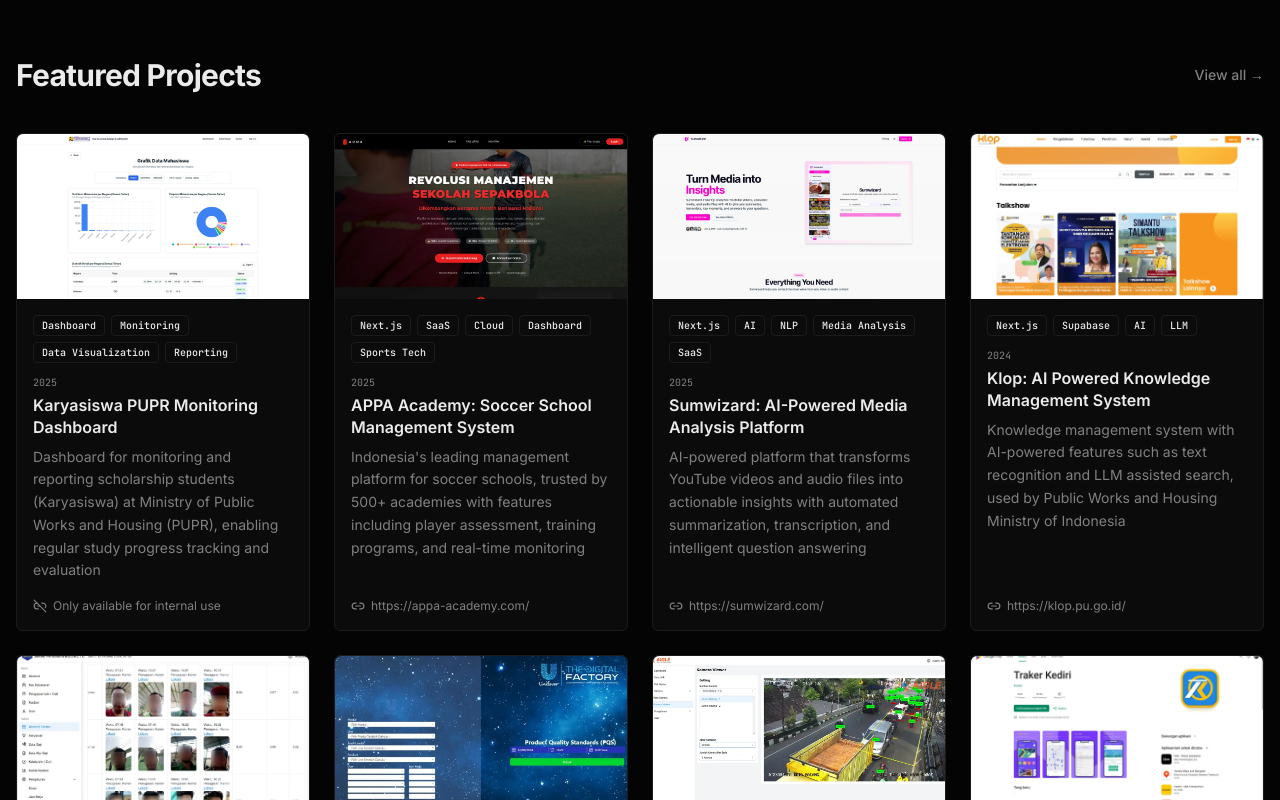
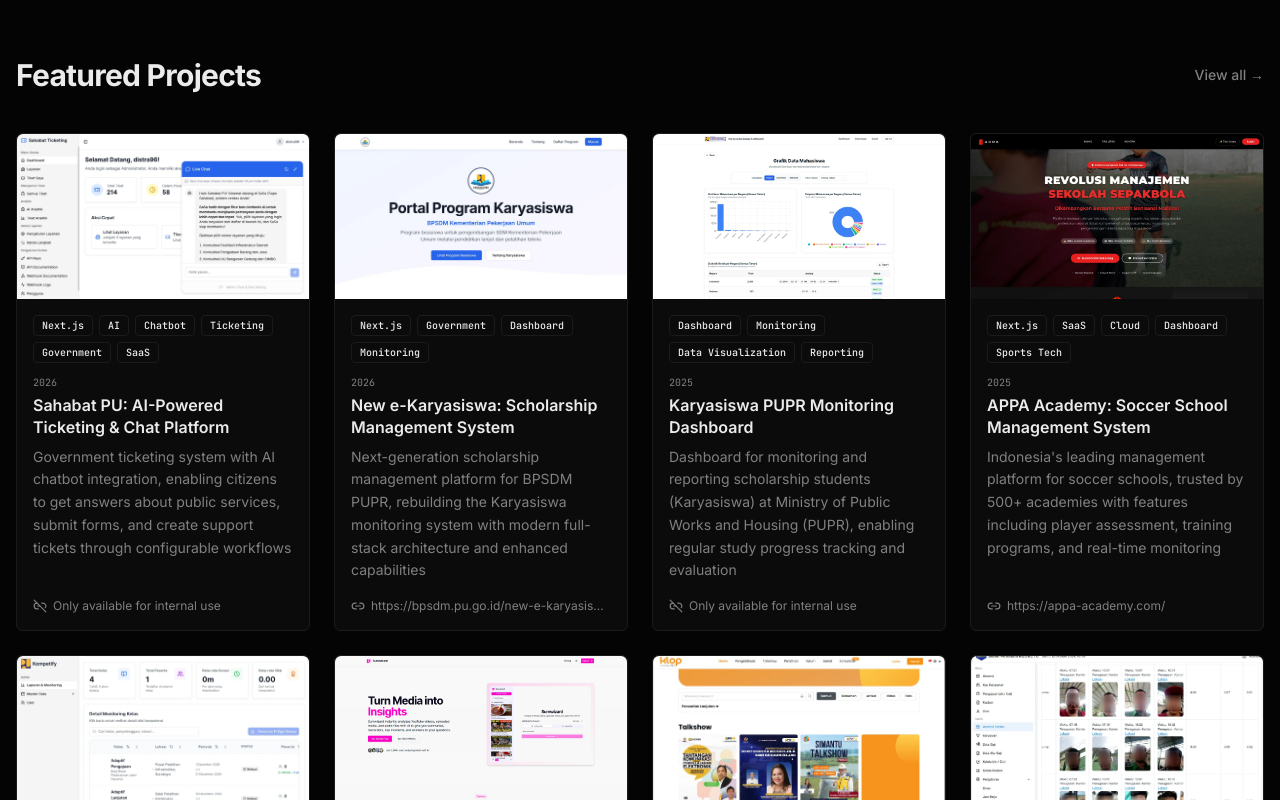
Before and after one commit to yudistiraashadi/portfolio-next-js, a Next.js app: page / in a window 1280 px wide. Shown: the part 1160-1960 px from the top of the page. Built offline with nearby package versions, Linux system fonts and the light colour scheme.

Commit message:
feat: add slug/result fields and new portfolio entries

```diff
--- a/src/data/portfolio.ts
+++ b/src/data/portfolio.ts
@@ -1,4 +1,5 @@
 export type PortfolioType = {
+  slug: string;
   url?: string;
   urlMissingReason?: string;
   year: number;
@@ -7,6 +8,7 @@
   image: string;
   tags: string[];
   priority?: boolean;
+  result?: string;
 };
 
 import kelaslyImage from "@/assets/portfolio/kelasly.webp";
@@ -33,9 +35,38 @@
 import sumwizardImage from "@/assets/portfolio/sumwizard.webp";
 import appaAcademyImage from "@/assets/portfolio/appa-academy.webp";
 import rekapKaryasiswaImage from "@/assets/portfolio/rekap-karyasiswa.webp";
+import kompetifyImage from "@/assets/portfolio/kompetify.webp";
+import sahabatPuImage from "@/assets/portfolio/sahabat-pu.webp";
+import newEkaryasiswaImage from "@/assets/portfolio/new-ekaryasiswa.webp";
+import dishubNganjukPjuImage from "@/assets/portfolio/dishub-nganjuk-pju.webp";
 
 export const portfolioData: PortfolioType[] = [
   {
+    slug: "sahabat-pu",
+    urlMissingReason: "Only available for internal use",
+    year: 2026,
+    title: "Sahabat PU: AI-Powered Ticketing & Chat Platform",
+    description:
+      "Government ticketing system with AI chatbot integration, enabling citizens to get answers about public services, submit forms, and create support tickets through configurable workflows",
+    image: sahabatPuImage.src,
+    tags: ["Next.js", "AI", "Chatbot", "Ticketing", "Government", "SaaS"],
+    priority: true,
+    result: "AI-assisted citizen service platform for Ministry of Public Works",
+  },
+  {
+    slug: "new-ekaryasiswa",
+    url: "https://bpsdm.pu.go.id/new-e-karyasiswa/",
+    year: 2026,
+    title: "New e-Karyasiswa: Scholarship Management System",
+    description:
+      "Next-generation scholarship management platform for BPSDM PUPR, rebuilding the Karyasiswa monitoring system with modern full-stack architecture and enhanced capabilities",
+    image: newEkaryasiswaImage.src,
+    tags: ["Next.js", "Government", "Dashboard", "Monitoring"],
+    priority: true,
+    result: "Modernized scholarship management for BPSDM PUPR",
+  },
+  {
+    slug: "karyasiswa-pupr",
     urlMissingReason: "Only available for internal use",
     year: 2025,
     title: "Karyasiswa PUPR Monitoring Dashboard",
@@ -44,8 +75,10 @@
     image: rekapKaryasiswaImage.src,
     tags: ["Dashboard", "Monitoring", "Data Visualization", "Reporting"],
     priority: true,
+    result: "Streamlined scholarship monitoring for PUPR's Karyasiswa program",
   },
   {
+    slug: "appa-academy",
     url: "https://appa-academy.com/",
     year: 2025,
     title: "APPA Academy: Soccer School Management System",
@@ -54,8 +87,23 @@
     image: appaAcademyImage.src,
     tags: ["Next.js", "SaaS", "Cloud", "Dashboard", "Sports Tech"],
     priority: true,
+    result: "Trusted by 500+ soccer academies across Indonesia",
   },
   {
+    slug: "kompetify",
+    urlMissingReason: "Only available for internal use",
+    year: 2025,
+    title: "Kompetify: Adaptive Managerial Competency Testing",
+    description:
+      "Adaptive examination platform that assesses 9 managerial competencies for government officials, adopted by Kementerian PUPR and BKD Jawa Timur for ASN competency assessment",
+    image: kompetifyImage.src,
+    tags: ["Next.js", "Assessment", "Adaptive Testing", "Dashboard", "Government"],
+    priority: true,
+    result:
+      "Adopted by Kementerian PUPR and BKD Jawa Timur for ASN competency assessment",
+  },
+  {
+    slug: "sumwizard",
     url: "https://sumwizard.com/",
     year: 2025,
     title: "Sumwizard: AI-Powered Media Analysis Platform",
@@ -64,8 +112,22 @@
     image: sumwizardImage.src,
     tags: ["Next.js", "AI", "NLP", "Media Analysis", "SaaS"],
     priority: true,
+    result: "Automated media analysis with AI-driven summarization and Q&A",
   },
   {
+    slug: "dishub-nganjuk-pju",
+    urlMissingReason: "Only available for internal use",
+    year: 2025,
+    title: "Dishub Nganjuk PJU Management System",
+    description:
+      "GIS-powered public street lighting management system for Nganjuk's Department of Transportation, tracking substations, light poles, cable networks, and PLN electricity billing",
+    image: dishubNganjukPjuImage.src,
+    tags: ["Next.js", "GIS", "PostGIS", "Dashboard", "Government"],
+    result:
+      "Digitized street lighting infrastructure management for Nganjuk regency",
+  },
+  {
+    slug: "news-sentiment-analysis",
     urlMissingReason: "Closed research project",
     year: 2024,
     title: "News Sentiment Analysis: Scraping and Analyzing News Articles",
@@ -75,6 +137,7 @@
     tags: ["Python", "Scraping", "NLP", "Sentiment Analysis"],
   },
   {
+    slug: "klop",
     url: "https://klop.pu.go.id/",
     year: 2024,
     title: "Klop: AI Powered Knowledge Management System",
@@ -83,8 +146,10 @@
     image: klop.src,
     tags: ["Next.js", "Supabase", "AI", "LLM"],
     priority: true,
+    result: "Centralized knowledge access for 30,000+ ministry employees",
   },
   {
+    slug: "financial-agency",
     url: "https://www.triple-a.co.id/",
     year: 2024,
     title: "Landing Page for a Financial Agency",
@@ -94,6 +159,7 @@
     tags: ["Next.js", "SQLite"],
   },
   {
+    slug: "hr-management-system",
     urlMissingReason: "Only available for internal use",
     year: 2024,
     title: "AI Powered HR Management System",
@@ -102,8 +168,10 @@
     image: sistemPersonalia.src,
     tags: ["Next.js", "Supabase", "Postgres", "Computer Vision", "AI"],
     priority: true,
+    result: "AI face recognition attendance with 99%+ accuracy",
   },
   {
+    slug: "unilever-pqs",
     urlMissingReason: "Only available for internal use",
     year: 2024,
     title: "Unilever's Product Quality Standard",
@@ -112,8 +180,10 @@
     image: pqsUnilever.src,
     tags: ["PHP", "MySQL", "Data Analytics"],
     priority: true,
+    result: "Streamlined quality checks across multiple production lines",
   },
   {
+    slug: "aigle",
     urlMissingReason: "Only available for internal use",
     year: 2024,
     title: "Traffic Detection System AIGLE",
@@ -122,8 +192,10 @@
     image: lhrImage.src,
     tags: ["Next.js", "Supabase", "Postgres", "Computer Vision", "AI"],
     priority: true,
+    result: "Real-time traffic monitoring across East Java's road network",
   },
   {
+    slug: "appa-sport",
     url: "https://appa-sport-web.vercel.app/",
     year: 2024,
     title: "APPA Sport",
@@ -132,6 +204,7 @@
     tags: ["Next.js", "Supabase", "Postgres", "Tailwind CSS"],
   },
   {
+    slug: "appa-dairy",
     urlMissingReason: "Only available for internal use",
     year: 2024,
     title: "APPA Dairy Management System",
@@ -140,6 +213,7 @@
     tags: ["Next.js", "Supabase", "Postgres", "Tailwind CSS"],
   },
   {
+    slug: "ekinerja-pupr",
     urlMissingReason: "Only available for internal use",
     year: 2023,
     title: "e-Kinerja PUPR",
@@ -147,8 +221,10 @@
       "Website for managing employee performance of Public Works and Housing Ministry of Indonesia",
     image: ekinImage.src,
     tags: ["PHP", "MySQL"],
+    result: "Digital performance tracking for thousands of ministry staff",
   },
   {
+    slug: "meiji-weighing",
     urlMissingReason: "Only available for internal use",
     year: 2023,
     title: "Meiji Weighing Monitoring System",
@@ -156,8 +232,10 @@
       "Web app for monitoring weighing data of PT. Meiji Indonesian Pharmaceutical Industries in Bangil, Indonesia",
     image: meijiTimbanganImage.src,
     tags: ["Next.js", "Supabase", "Tailwind CSS", "Docker"],
+    result: "Automated weighing data collection with real-time dashboards",
   },
   {
+    slug: "panglima-ekspres",
     url: "https://panglimaekspres.com/",
     year: 2023,
     title: "Panglima Ekspres",
@@ -167,6 +245,7 @@
     tags: ["Codeigniter", "PHP", "MySQL", "Tailwind CSS"],
   },
   {
+    slug: "bpsdm-epelatihan",
     urlMissingReason: "Only available for internal use",
     year: 2023,
     title: "BPSDM e-Pelatihan",
@@ -176,6 +255,7 @@
     tags: ["PHP", "MySQL", "Bootstrap"],
   },
   {
+    slug: "simantu-pupr",
     url: "https://simantu.pu.go.id/",
     year: 2023,
     title: "SIMANTU - Sistem Manajemen Pengetahuan",
@@ -185,6 +265,7 @@
     tags: ["PHP", "MySQL", "Bootstrap"],
   },
   {
+    slug: "traker-kediri",
     url: "https://play.google.com/store/apps/details?id=com.app.trakerkediri&hl=id",
     year: 2023,
     title: "Traker Kediri",
@@ -195,6 +276,7 @@
     priority: true,
   },
   {
+    slug: "exita-tulungagung",
     url: "https://play.google.com/store/apps/details?id=com.exita",
     year: 2023,
     title: "Exita - Explorasi Tulungagung",
@@ -204,6 +286,7 @@
     tags: ["React Native", "MobX", "GIS"],
   },
   {
+    slug: "puspas-unair",
     url: "https://puspas.unair.ac.id",
     year: 2022,
     title: "PUSPAS UNAIR",
@@ -213,6 +296,7 @@
     tags: ["Codeigniter", "PHP", "Banking", "MySQL"],
   },
   {
+    slug: "pos-parkir",
     urlMissingReason: "Only available in local network",
     year: 2022,
     title: "Pos Parking Tulungagung",
@@ -221,6 +305,7 @@
     tags: ["Codeigniter", "PHP", "Python", "REST API"],
   },
   {
+    slug: "lsp-bpsdm-pupr",
     url: "https://bpsdm.pu.go.id/lspbpsdm/",
     year: 2022,
     title: "LSP BPSDM PUPR Website",
@@ -230,6 +315,7 @@
     tags: ["Codeigniter", "PHP", "Bootstrap", "MySQL"],
   },
   {
+    slug: "bpsdm-pupr",
     url: "https://bpsdm.pu.go.id/",
     year: 2022,
     title: "BPSDM PUPR Website",
@@ -239,6 +325,7 @@
     tags: ["Codeigniter", "PHP", "Bootstrap", "MySQL"],
   },
   {
+    slug: "bon",
     url: "https://play.google.com/store/apps/details?id=com.retas.bon&hl=en&gl=US",
     year: 2022,
     title: "Bon: Aplikasi Keuangan UMKM",
@@ -247,6 +334,7 @@
     tags: ["Mobile App", "React Native"],
   },
   {
+    slug: "kelasly",
     year: 2021,
     title: "Kelasly",
     description: "Mobile app for education startup: Kelasly.id",
```
